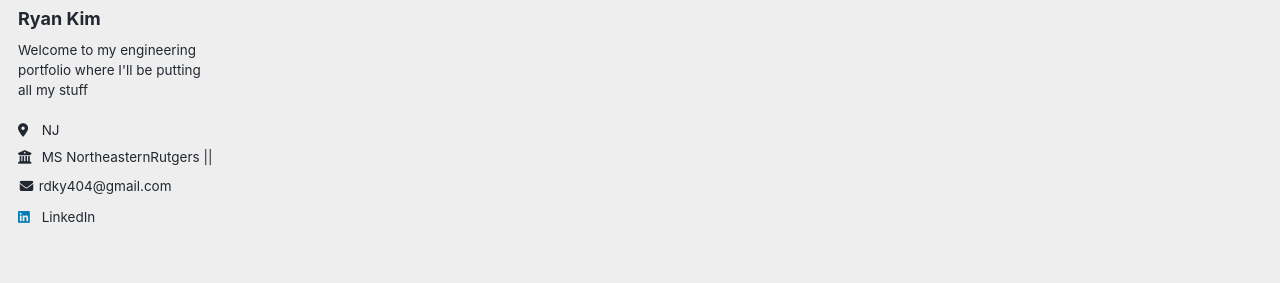
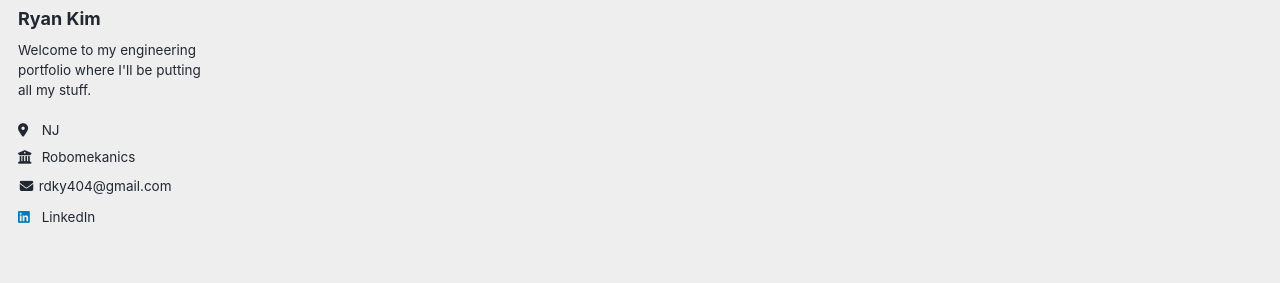
Before and after one commit to Rkydin/rkydin.github.io, a Jekyll site: the page built from _pages/teaching.html, in a window 1280 px wide. Shown: the part 276-559 px from the top of the page. Built offline with Jekyll 4.4.1, drawn with Linux system fonts in a browser that asks for light colours; a script that is not in the unit is left out; some of the changed lines change nothing that is shown.

Commit message:
Revise bio, employer, and add education section
Updated bio and employer information, and added education details.

```diff
--- a/_config.yml
+++ b/_config.yml
@@ -26,12 +26,21 @@
   avatar           : "profile.png"
   name             : "Ryan Kim"
   pronouns         : # example: "she/her"
-  bio              : "Welcome to my engineering portfolio where I'll be putting all my stuff"
+  bio              : "Welcome to my engineering portfolio where I'll be putting all my stuff."
   location         : "NJ"
-  employer         : "MS NortheasternRutgers || BS Rutgers University"
+  employer         : "Robomekanics"
+
+  # Education
+  education:
+    - degree: "MS Mechanical Engineering"
+      university: "Northeastern University"
+      year: "Expected 2026 fall"
+    - degree: "BS Biomedical Engineering"
+      university: "Rutgers University"
+      year: "2025"
+
   uri              : # URL
   email            : "rdky404@gmail.com"
-
   # Academic websites
   academia         : # URL
   arxiv            : # URL - Update with the correct link to your profile
```
